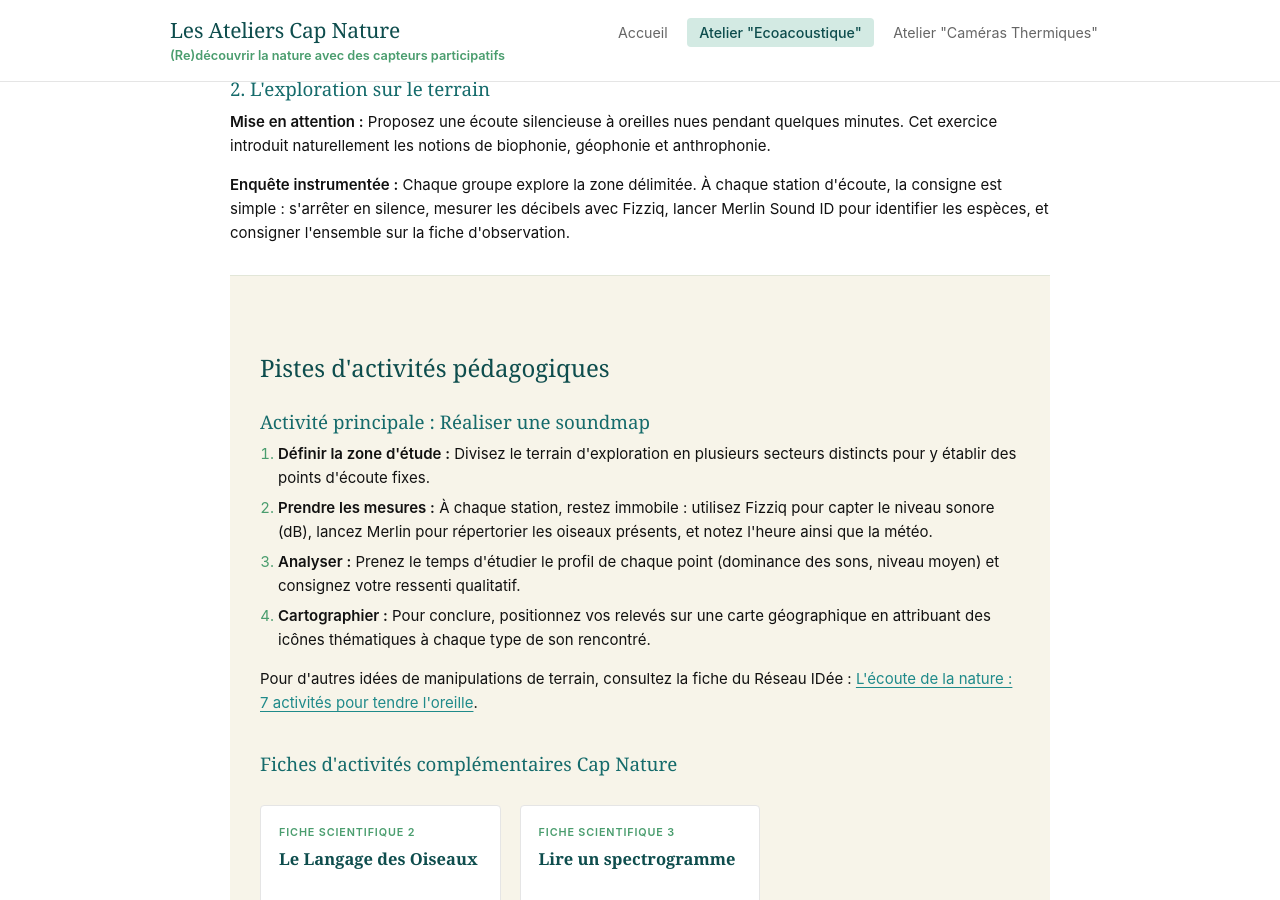
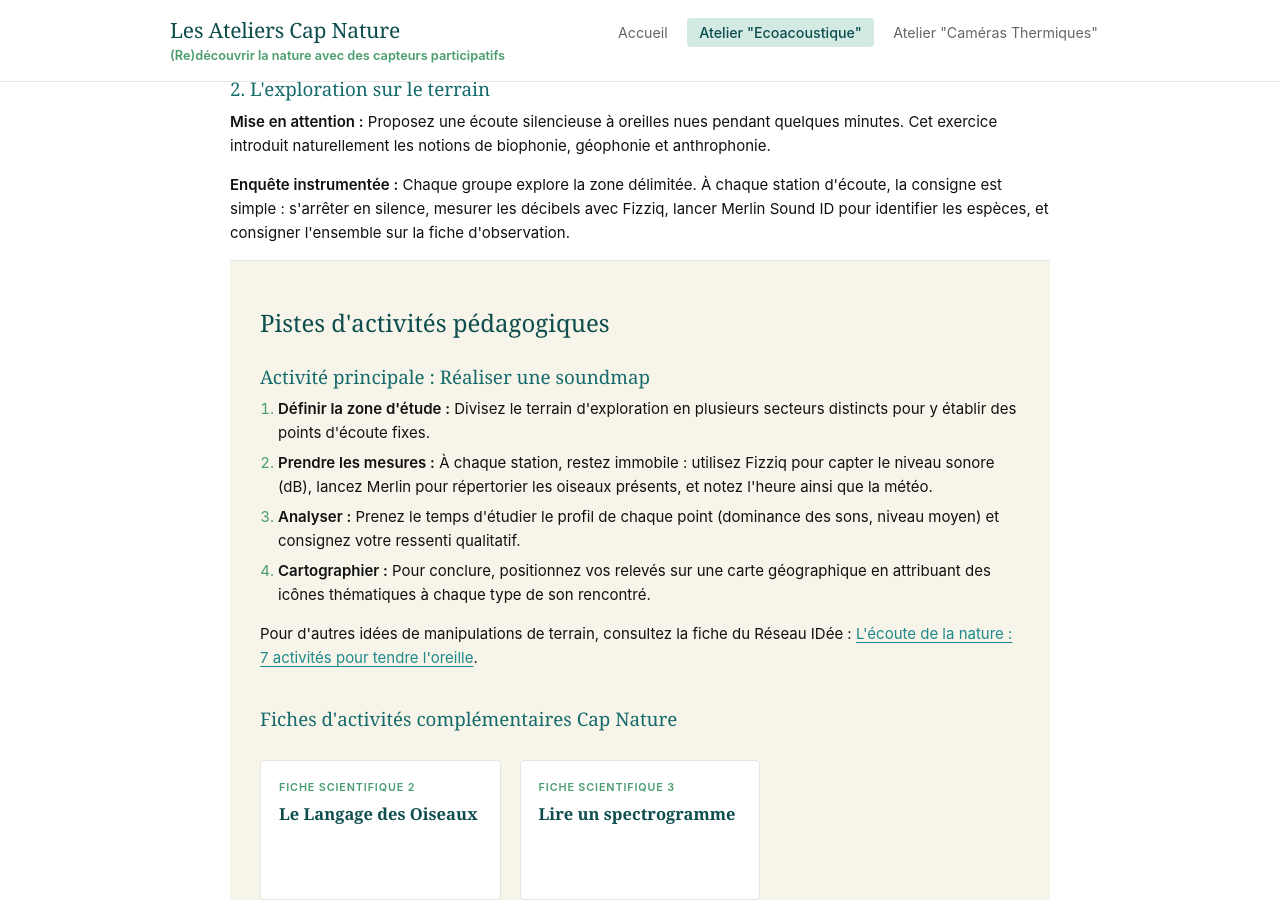
Before and after one commit to marieleapouliquen/wiki-cap-nature, a Jekyll site: the page built from _pages/module-oiseaux/index.md, in a window 1280 px wide and 900 px high, scrolled down 2081 px. Built offline with Jekyll 4.4.1, drawn with Linux system fonts in a browser that asks for light colours.

Commit message:
Update index.md

```diff
--- a/_pages/module-oiseaux/index.md
+++ b/_pages/module-oiseaux/index.md
@@ -114,7 +114,7 @@ photos:
     <p><strong>Enquête instrumentée :</strong> Chaque groupe explore la zone délimitée. À chaque station d'écoute, la consigne est simple : s'arrêter en silence, mesurer les décibels avec Fizziq, lancer Merlin Sound ID pour identifier les espèces, et consigner l'ensemble sur la fiche d'observation.</p>
   </section>
 
-  <section class="section-full-bleed" style="background-color: #F7F4E9; border-top: 0.2px solid #e2e6d8; border-bottom: 0.2px solid #e2e6d8; padding: 2rem 0; margin: 2rem 0; overflow: hidden;">
+  <section class="section-full-bleed" style="background-color: #F7F4E9; border-top: 0.2px solid #e2e6d8; border-bottom: 0.2px solid #e2e6d8; padding: 0rem 0; margin: 0rem 0; overflow: hidden;">
     <div class="container">
       <div class="page-content" style="padding-top: 0; padding-bottom: 0;">
 
```
